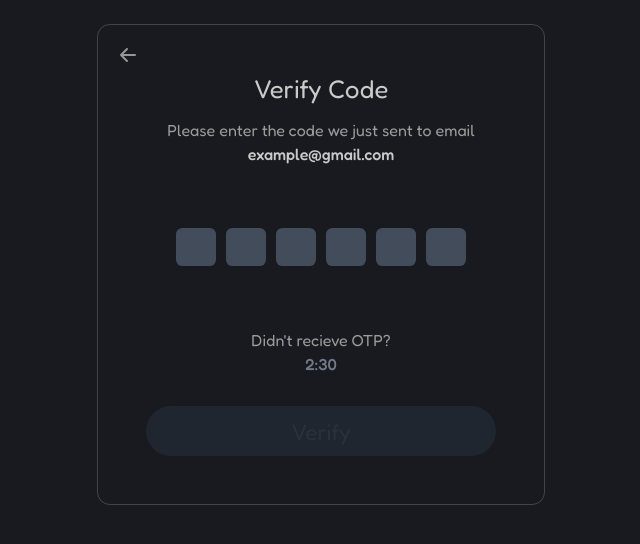
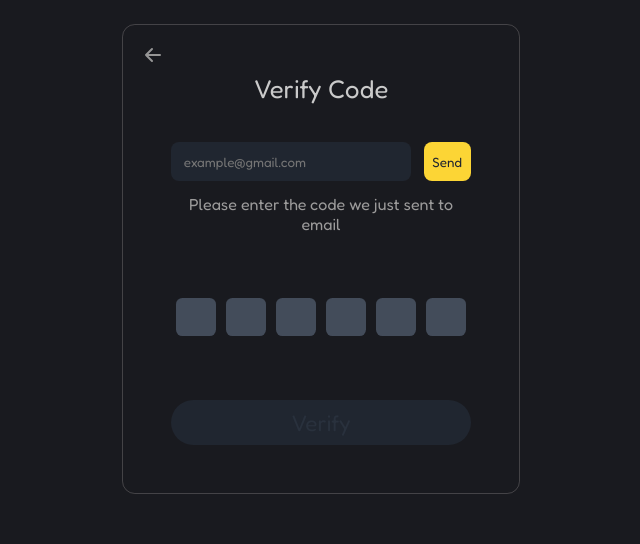
Before and after one commit to PritamSinhaa/Your-Every-Task, a website: page client/pages/verification.html in a window 1280 px wide. Shown: the whole page, without its empty margins (319-959 px from the left). Drawn offline with Linux system fonts and the light colour scheme.

Commit message:
add send email input

```diff
--- a/client/css/verification.css
+++ b/client/css/verification.css
@@ -68,8 +68,45 @@ body {
   background-color: var(--color-SecondaryBg);
 }
 
+.email-container {
+  display: flex;
+  height: 2.4rem;
+  gap: 0.8rem;
+  width: 100%;
+  justify-items: start;
+  align-items: stretch;
+  margin: 2.4rem 0rem 0.8rem;
+}
+
+.email {
+  width: 100%;
+  height: 100%;
+  border-radius: 8px;
+  background-color: var(--color-BasicBg);
+  border: none;
+  text-align: start;
+  padding: 0rem 0.8rem;
+}
+
+.btn-send {
+  font: 1.8rem;
+  padding: 0.2rem;
+  width: 64px;
+  border: none;
+  border-radius: 8px;
+  background-color: var(--color-BtnBg);
+  color: var(--color-BasicBg);
+  transition: all 0.3s;
+}
+
+.btn-send:hover {
+  background-color: #daae00;
+  cursor: pointer;
+  transition: all 0.3s;
+}
+
 .page {
-  width: 350px;
+  width: 300px;
   margin: 24px auto;
   padding: 48px;
   border: 1px solid rgba(169, 162, 162, 0.3);
@@ -114,9 +151,8 @@ body {
 
 .verify-btn {
   display: block;
-  margin: 32px auto 0px;
   width: 100%;
-  height: 50px;
+  height: 45px;
   border-radius: 500px;
   background-color: var(--color-BtnBg);
   color: var(--color-Input);
@@ -127,9 +163,9 @@ body {
 }
 
 .verify-btn:hover {
-  transform: scale(1.05);
   cursor: pointer;
   transition: 0.3s all;
+  background-color: #daae00;
 }
 
 .btn-back {
--- a/client/pages/verification.html
+++ b/client/pages/verification.html
@@ -18,11 +18,23 @@
     <!-- main page -->
     <div class="page">
       <h1>Verify Code</h1>
-      <p class="text1">Please enter the code we just sent to email</p>
-      <p>example@gmail.com</p>
 
       <!-- OTP container -->
       <form>
+        <div class="email-container">
+          <input
+            id="email"
+            class="email"
+            name="email"
+            placeholder="example@gmail.com"
+          />
+          <button id="btn-send" class="btn-send">Send</button>
+        </div>
+
+        <label id="email-label" for="email" class="text1"
+          >Please enter the code we just sent to email</label
+        >
+
         <div class="otp-container">
           <input
             class="otp"
@@ -74,9 +86,6 @@
           />
         </div>
 
-        <p class="text1">Didn't recieve OTP?</p>
-        <button disabled class="resend">2:30</button>
-
         <!-- verify button -->
         <button id="btn-submit" class="verify-btn btn-disable" disabled>
           Verify
```
